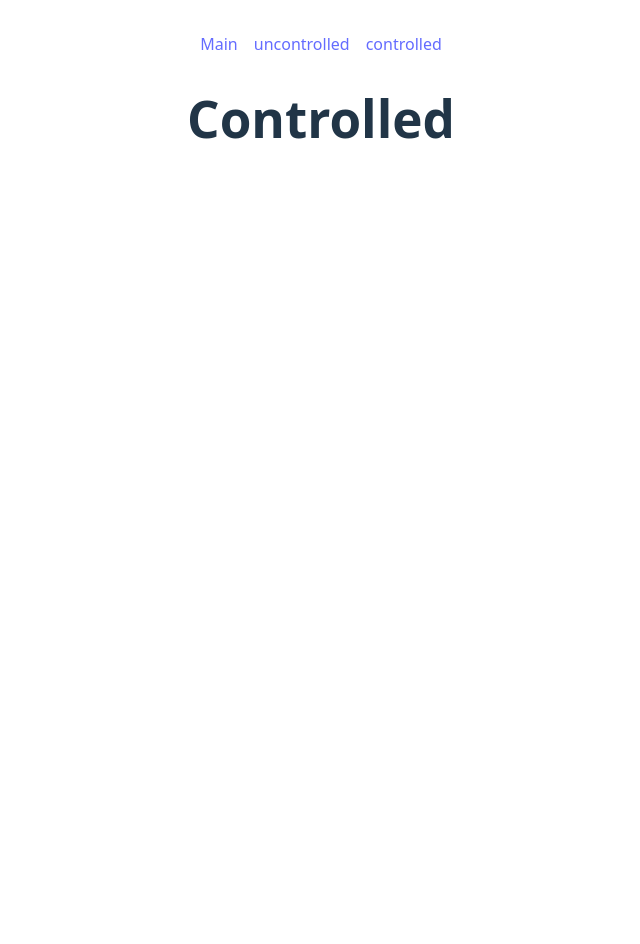
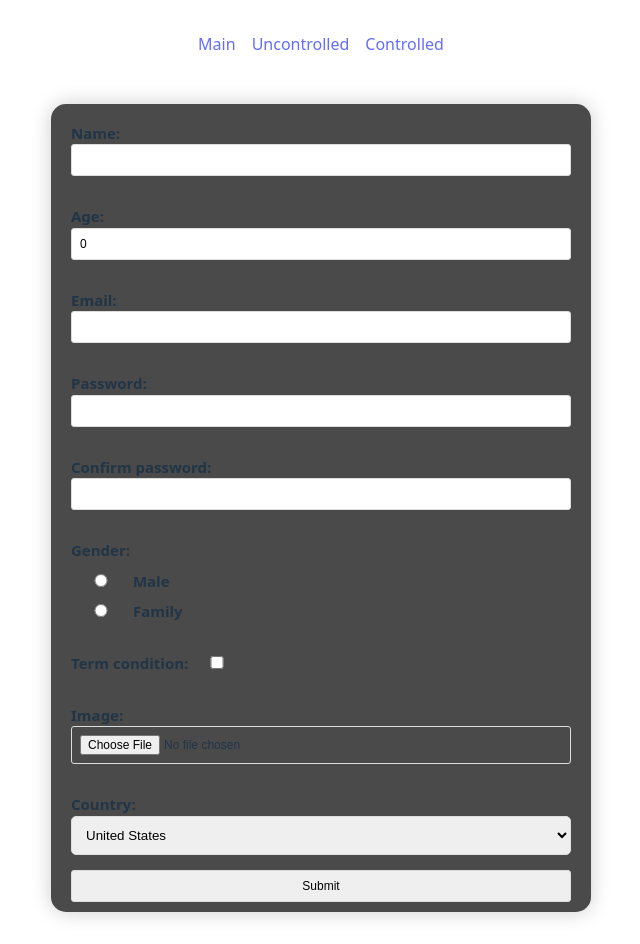
Before and after one commit to DmitriyRim/RS-React-2025, a React (Vite) app: page /controlled in a window 1280 px wide. Shown: the whole page, without its empty margins (319-959 px from the left). Before the commit the page ends 800 px from the top, so only its background shows below. Built offline with nearby package versions, Linux system fonts and the light colour scheme.

Commit message:
feat: add uncontrolled form

```diff
--- a/src/App.tsx
+++ b/src/App.tsx
@@ -1,22 +1,15 @@
 import { NavLink, Outlet } from 'react-router';
 import './App.css';
-import { selectUncontrolledData } from './store/sliceFormData';
-import { useAppSelector } from './store/hooks';
 
 function App() {
-  const data = useAppSelector(selectUncontrolledData);
-  console.log(data);
   return (
     <>
       <nav>
         <NavLink to="/">Main</NavLink>
-        <NavLink to="/uncontrolled">uncontrolled</NavLink>
-        <NavLink to="/controlled">controlled</NavLink>
+        <NavLink to="/uncontrolled">Uncontrolled</NavLink>
+        <NavLink to="/controlled">Controlled</NavLink>
       </nav>
       <main>
-        {data.map((user) => {
-          return <h2 key={user.email}>{user.name}</h2>;
-        })}
         <Outlet />
       </main>
     </>
--- a/src/main.tsx
+++ b/src/main.tsx
@@ -7,12 +7,17 @@ import UncontrolledForm from './pages/UncontrolledForm.tsx';
 import ControlledForm from './pages/ControlledForm.tsx';
 import { Provider } from 'react-redux';
 import { store } from './store/store.ts';
+import CardList from './pages/CardList.tsx';
 
 const router = createBrowserRouter([
   {
     path: '/',
     element: <App />,
     children: [
+      {
+        path: '/',
+        element: <CardList />,
+      },
       {
         path: '/uncontrolled',
         element: <UncontrolledForm />,
--- /dev/null
+++ b/src/pages/Card.tsx
@@ -0,0 +1,55 @@
+import { User } from '../types/types';
+
+interface Props {
+  data: User[];
+  title: string;
+}
+
+export default function Card({ data, title }: Props) {
+  return (
+    <div className="cards">
+      <h3>{title}</h3>
+      {data.length !== 0 ? (
+        data.map((user) => {
+          const {
+            name,
+            age,
+            email,
+            password,
+            confirmPassword,
+            img,
+            country,
+            gender,
+            termCondition,
+          } = user;
+          return (
+            <div className="card" key={name}>
+              <h4>{name}</h4>
+              {typeof img === 'string' && <img src={img} alt={name} />}
+              <ul>
+                <li>Age{age}</li>
+                <li>email{email}</li>
+                <li>password{password}</li>
+                <li>confirmPassword{confirmPassword}</li>
+                <li>country{country}</li>
+                <li>gender{gender}</li>
+                <li>termCondition{termCondition}</li>
+              </ul>
+            </div>
+          );
+        })
+      ) : (
+        <h3>Not users</h3>
+      )}
+    </div>
+  );
+}
+// name: string;
+// age: number;
+// email: string;
+// password: string;
+// confirmPassword: string;
+// gender: string;
+// termCondition: string;
+// img: string | null | FileList;
+// country: string;
--- /dev/null
+++ b/src/pages/CardList.tsx
@@ -0,0 +1,21 @@
+import { useAppSelector } from '../store/hooks';
+import {
+  selectControlledData,
+  selectUncontrolledData,
+} from '../store/sliceFormData';
+import Card from './Card';
+
+export default function CardList() {
+  const uncontrolled = useAppSelector(selectUncontrolledData);
+  const controlled = useAppSelector(selectControlledData);
+
+  return (
+    <div className="results">
+      <h1>Users</h1>
+      <div className="card-list">
+        <Card data={controlled} title="Controlled" />
+        <Card data={uncontrolled} title="Uncontrolled" />
+      </div>
+    </div>
+  );
+}
--- a/src/pages/ControlledForm.tsx
+++ b/src/pages/ControlledForm.tsx
@@ -1,3 +1,96 @@
-export default function controlled() {
-  return <h1>Controlled</h1>;
+import { useForm } from 'react-hook-form';
+import { User } from '../types/types';
+import { yupResolver } from '@hookform/resolvers/yup';
+import { yupSchema } from '../utils/yupSchems';
+import { useAppSelector, useAppDispatch } from '../store/hooks';
+import { convertToBase64 } from '../utils/utils';
+import { updateUncontrolledData } from '../store/sliceFormData';
+import { useNavigate } from 'react-router';
+
+export default function ControlledForm() {
+  const countries = useAppSelector((state) => state.countries);
+  const dispatch = useAppDispatch();
+  const navigate = useNavigate();
+  const {
+    register,
+    handleSubmit,
+    watch,
+    formState: { errors },
+  } = useForm<User>({ resolver: yupResolver(yupSchema) });
+  const onSubmit = async (data: User) => {
+    let imgBase64 = null;
+    if (data.img && data.img instanceof FileList && data.img.length > 0) {
+      imgBase64 = await convertToBase64(data.img[0]);
+    }
+
+    dispatch(updateUncontrolledData({ ...data, img: imgBase64 }));
+    navigate('/');
+  };
+  watch();
+
+  return (
+    <form onSubmit={handleSubmit(onSubmit)} className="form">
+      <div></div>
+      <label>
+        Name: <input {...register('name')} type="text" />
+      </label>
+      {<span className="error">{errors.name?.message || ''}</span>}
+      <label>
+        Age: <input {...register('age')} type="number" defaultValue={0} />
+      </label>
+      {<span className="error">{errors.age?.message || ''}</span>}
+      <label>
+        Email: <input {...register('email')} type="email" />
+      </label>
+      {<span className="error">{errors.email?.message || ''}</span>}
+      <label>
+        Password:
+        <input {...register('password')} type="password" autoComplete="" />
+      </label>
+      {<span className="error">{errors.password?.message || ''}</span>}
+      <label>
+        Confirm password:
+        <input
+          {...register('confirmPassword')}
+          type="password"
+          autoComplete=""
+        />
+      </label>
+      {<span className="error">{errors.confirmPassword?.message || ''}</span>}
+      <label>
+        Gender:
+        <label>
+          <input {...register('gender')} type="radio" value="Male" /> Male
+        </label>
+        <label>
+          <input {...register('gender')} type="radio" value="Family" /> Family
+        </label>
+      </label>
+      {<span className="error">{errors.gender?.message || ''}</span>}
+      <label>
+        Term condition:
+        <input {...register('termCondition')} type="checkbox" value="ok" />
+      </label>
+      {<span className="error">{errors.termCondition?.message || ''}</span>}
+      <label>
+        Image:
+        <input {...register('img')} type="file" accept=".jpg, .png, .jpeg" />
+      </label>
+      {<span className="error">{errors.img?.message || ''}</span>}
+      <label>
+        Country:
+        <select {...register('country')}>
+          {countries.map((item) => {
+            return (
+              <option value={item} key={item}>
+                {item}
+              </option>
+            );
+          })}
+        </select>
+      </label>
+
+      <input type="submit" value="Submit" />
+    </form>
+  );
 }
--- a/src/pages/UncontrolledForm.tsx
+++ b/src/pages/UncontrolledForm.tsx
@@ -5,11 +5,13 @@ import { useAppDispatch, useAppSelector } from '../store/hooks';
 import { updateUncontrolledData } from '../store/sliceFormData';
 import { User } from '../types/types';
 import { convertToBase64 } from '../utils/utils';
+import { useNavigate } from 'react-router';
 
 export default function UncontrolledForm() {
   const [errors, setErrors] = useState<{ [key: string]: string }>({});
   const countries = useAppSelector((state) => state.countries);
   const dispatch = useAppDispatch();
+  const navigate = useNavigate();
 
   const handleSubmit = async (formData: FormData) => {
     const file = formData.get('img') as File | null;
@@ -38,6 +40,7 @@ export default function UncontrolledForm() {
           age: Number(result.age),
         } as unknown as User)
       );
+      navigate('/');
     } catch (err) {
       const newErrors: {
         [key: string]: string;
@@ -48,7 +51,6 @@ export default function UncontrolledForm() {
             newErrors[error.path] = error.message;
           }
         });
-        console.log(newErrors);
       }
       setErrors(newErrors);
     }
@@ -112,7 +114,7 @@ export default function UncontrolledForm() {
         </select>
       </label>
 
-      <input type="submit" />
+      <input type="submit" value="Submit" />
     </form>
   );
 }
--- a/src/store/sliceFormData.ts
+++ b/src/store/sliceFormData.ts
@@ -18,7 +18,6 @@ export const formSlice = createSlice({
   reducers: {
     updateUncontrolledData(state, action: PayloadAction<User>) {
       state.uncontrolled = [...state.controlled, action.payload];
-      console.log(action.payload);
     },
     updateControlledData(state, action: PayloadAction<User>) {
       state.controlled = [...state.uncontrolled, action.payload];
--- a/src/types/types.ts
+++ b/src/types/types.ts
@@ -6,6 +6,6 @@ export interface User {
   confirmPassword: string;
   gender: string;
   termCondition: string;
-  img: unknown;
+  img: string | null | FileList;
   country: string;
 }
--- a/src/utils/yupSchems.ts
+++ b/src/utils/yupSchems.ts
@@ -36,10 +36,6 @@ export const yupSchema: yup.ObjectSchema<User> = yup.object().shape({
           'The password must contain 1 digit, 1 uppercase letter, 1 lowercase letter, and 1 special character.',
       }
     )
-    .oneOf(
-      [yup.ref('password')],
-      'Password and confirm Password must be the same'
-    )
     .required()
     .defined(),
   gender: yup.string().required().defined(),
```
